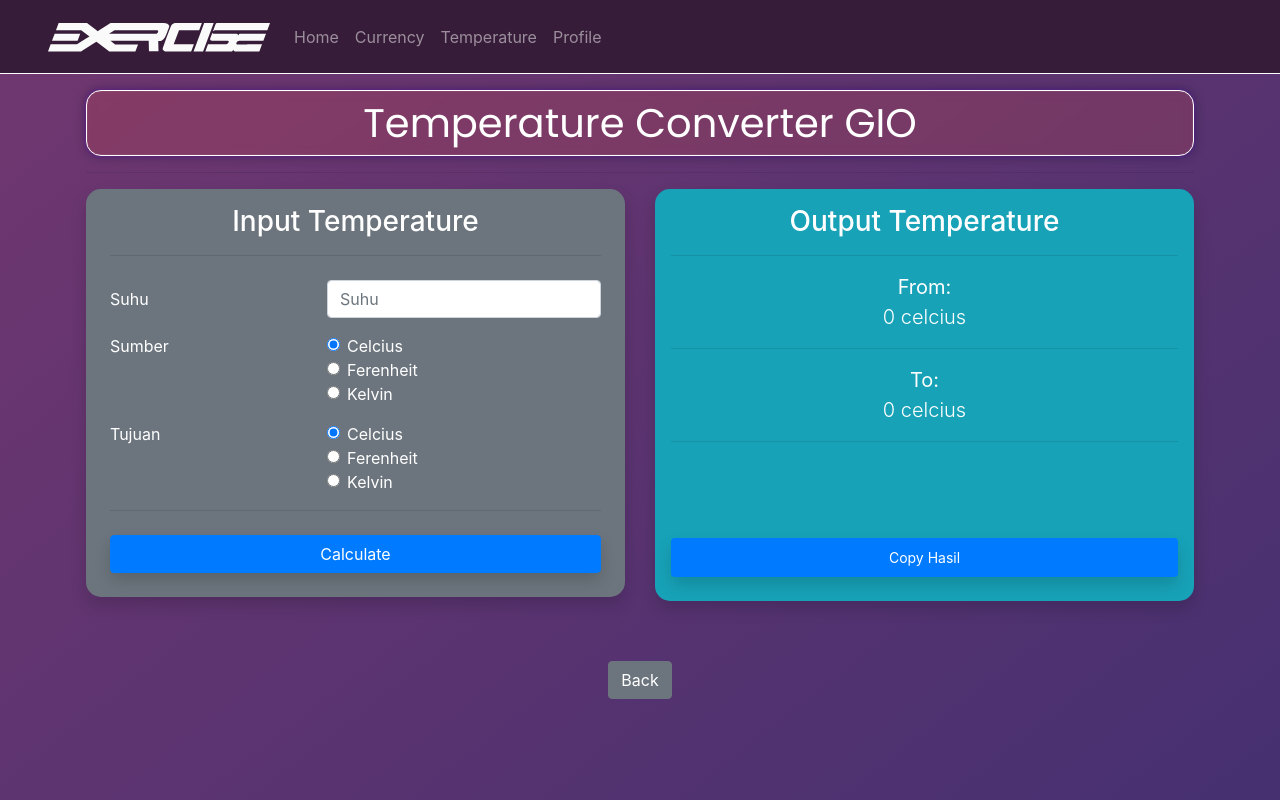
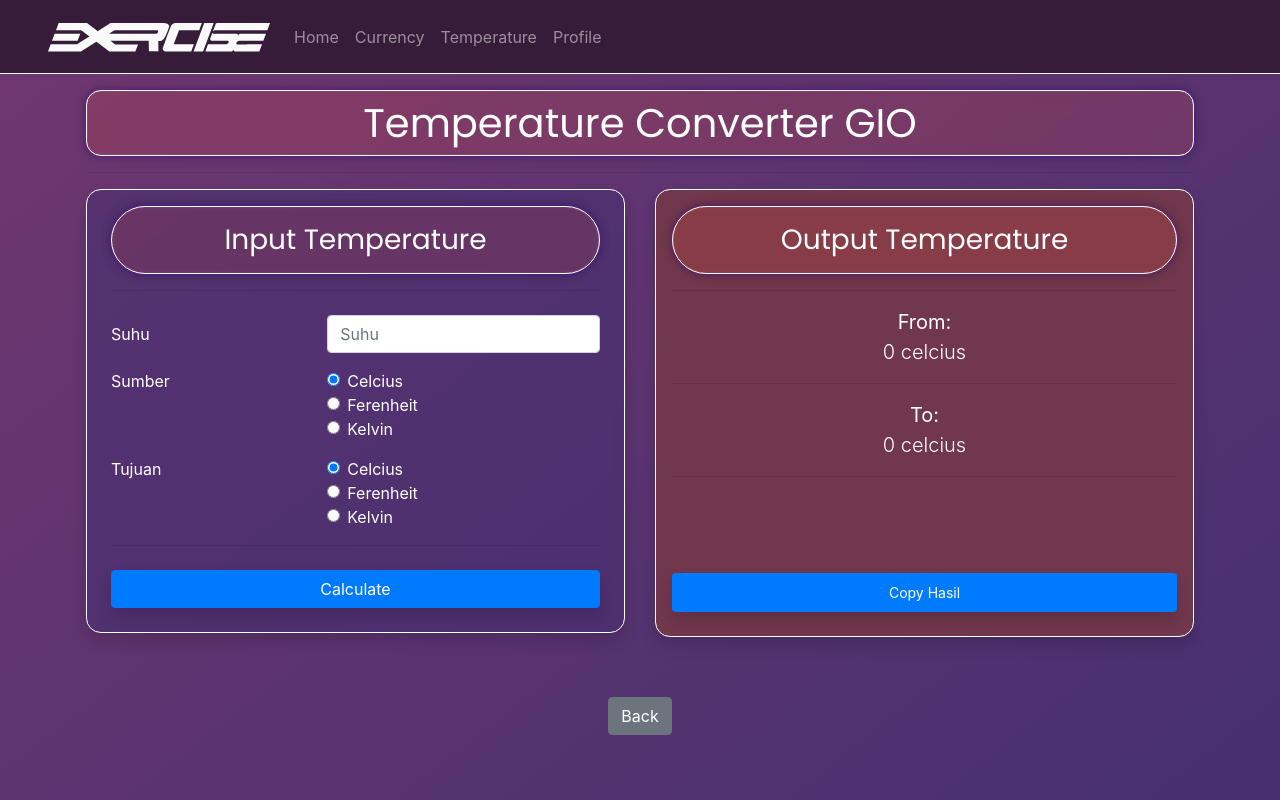
Before and after one commit to EdgrantHS/temperature_calc_exer, a React (Create React App) app: page / in a window 1280 px wide. Both pictures are taken after a click on the button "Temperature Calculator". Built offline with nearby package versions, Linux system fonts and the light colour scheme.

Commit message:
mengubah ui container

```diff
--- a/src/CurrConvert.css
+++ b/src/CurrConvert.css
@@ -1,16 +1,4 @@
 @import url('https://stackpath.bootstrapcdn.com/bootstrap/4.5.2/css/bootstrap.min.css');
-
-.red{
-    background-color: red;
-}
-
-.blue{
-    background-color: blue;
-}
-
-.edge-round{
-    border-radius: 15px;
-}
 
 .select-style {
     width: 100%;
@@ -38,3 +26,21 @@
     /* Note: backdrop-filter has minimal browser support */
     border: 1px solid #FFFFFF;
 }
+
+.very-round {
+    border-radius: 50px;
+}
+
+.edge-round {
+    border-radius: 15px;
+}
+
+.bg-conatiner {
+    background: linear-gradient(142deg, rgb(113, 55, 77) 0%, rgb(76, 48, 112) 100%);
+    border: 1px solid #FFFFFF;
+}
+
+.bg-output {
+    background: linear-gradient(142deg, rgb(113, 55, 77) 100%, rgb(76, 48, 112) 0%);
+    border: 1px solid #FFFFFF;
+}
--- a/src/CurrConvert.jsx
+++ b/src/CurrConvert.jsx
@@ -109,8 +109,8 @@ class CurrConvert  extends React.Component {
         <hr />
 
         <div className="row">
-          <div className="col-md-6 mb-3"><div className="bg-secondary px-4 pb-2 pt-3 text-white shadow edge-round">
-            <div className="text-center h3">Input Currency</div>
+          <div className="col-md-6 mb-3"><div className="bg-output px-4 pb-2 pt-3 text-white shadow edge-round">
+            <div className="text-center h3 bg-bar p-3 very-round">Input Currency</div>
             <hr />
 
             <form onSubmit={this.handleSubmit}>
@@ -153,9 +153,9 @@ class CurrConvert  extends React.Component {
 
           </div></div>
 
-          <div className="col-md-6"><div className="bg-info p-3 text-white shadow edge-round">
-            <div className="text-center h3">Output Currency</div>
-            <hr />
+          <div className="col-md-6"><div className="bg-container p-3 text-white shadow edge-round">
+              <div className="text-center h3 bg-bar p-3 very-round">Output Currency</div>
+              <hr />
 
             <div className="lead text-center">
               <b>From:</b> <br />
--- a/src/Page.css
+++ b/src/Page.css
@@ -3,3 +3,16 @@
 .height-title{
   min-height: 92dvh;
 }
+
+.text-large{
+  font-size: 2rem !important;
+  color: white; /* Add this line */
+}
+
+.bg-button{
+  background: linear-gradient(142deg, rgba(113, 55, 112, 1) 0%, rgba(70, 48, 112, 1) 100%);
+}
+
+.bg-button:hover{
+  background: rgba(113, 55, 112, 1);
+}
--- a/src/Page.jsx
+++ b/src/Page.jsx
@@ -42,7 +42,7 @@ export default class Page extends React.Component {
           </div>
           <div className="row text-center">
             <div className="col-12 py-4">
-              <button className="btn btn-info btn-lg px-5 shadow" onClick={this.props.handlePorto}>Portfolio</button>
+              <button className="btn bg-button btn-block very-curve btn-lg text-large px-5 shadow text-white border-white" onClick={this.props.handlePorto}>Profile</button>
             </div>
           </div>
         </div>
--- a/src/TempConvert.css
+++ b/src/TempConvert.css
@@ -1,13 +1,19 @@
 @import url('https://stackpath.bootstrapcdn.com/bootstrap/4.5.2/css/bootstrap.min.css');
 
-.red{
-    background-color: red;
-}
-
-.blue{
-    background-color: blue;
+.very-round{
+    border-radius: 50px;
 }
 
 .edge-round{
     border-radius: 15px;
 }
+
+.bg-conatiner {
+    background: linear-gradient(142deg, rgb(113, 55, 77) 0%, rgb(76, 48, 112) 100%);
+    border: 1px solid #FFFFFF;
+}
+
+.bg-output{
+    background: linear-gradient(142deg, rgb(113, 55, 77) 100%, rgb(76, 48, 112) 0%);
+    border: 1px solid #FFFFFF;
+}
--- a/src/TempConvert.jsx
+++ b/src/TempConvert.jsx
@@ -107,8 +107,8 @@ class TempConvert extends React.Component {
         <hr />
 
         <div className="row">
-          <div className="col-md-6 mb-3"><div className="bg-secondary px-4 pb-2 pt-3 text-white shadow edge-round">
-            <div className="text-center h3">Input Temperature</div>
+          <div className="col-md-6 mb-3"><div className="bg-container px-4 pb-2 pt-3 text-white shadow edge-round">
+            <div className="text-center h3 bg-bar p-3 very-round">Input Temperature</div>
             <hr />
 
             <form onSubmit={this.handleSubmit}>
@@ -211,8 +211,8 @@ class TempConvert extends React.Component {
 
           </div></div>
 
-          <div className="col-md-6"><div className="bg-info p-3 text-white shadow edge-round">
-            <div className="text-center h3">Output Temperature</div>
+          <div className="col-md-6"><div className="bg-output  p-3 text-white shadow edge-round">
+            <div className="text-center h3 bg-bar p-3 very-round">Output Temperature</div>
             <hr />
 
             <div className="lead text-center">
```
